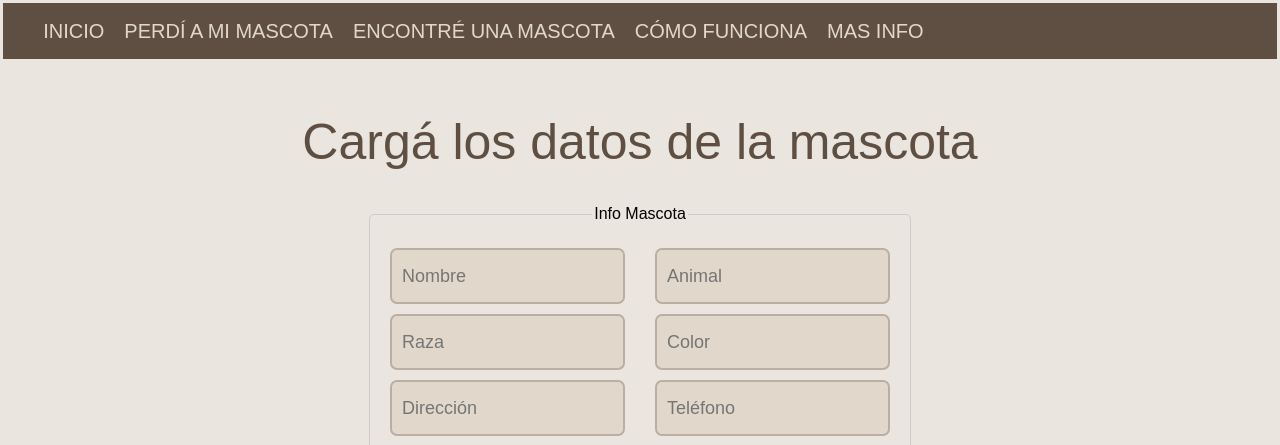
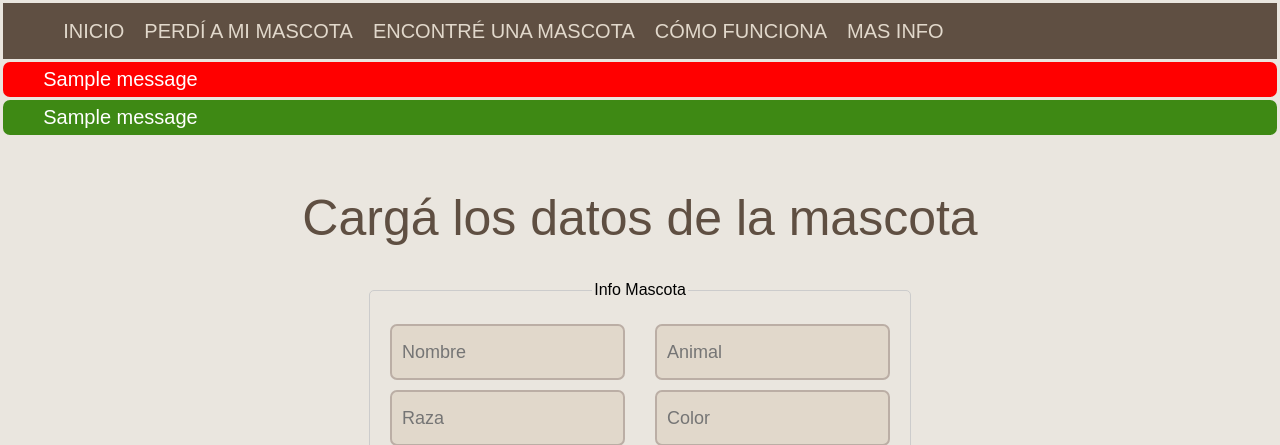
Before and after one commit to Jtissera/mascotas-perdidas, a Flask app: page /encontre_una_mascota in a window 1280 px wide. Shown: the top 445 px of the page. Run offline with Flask 3, Linux system fonts and the light colour scheme; one stand-in notice (Sample message) is shown.

Commit message:
Se agrego la funcion de mostrar un msj de error y de exito al cargar una mascota ID de la tarea: 67183d0c3bc1342b6dd106f6

```diff
--- a/frontend/app.py
+++ b/frontend/app.py
@@ -1,5 +1,5 @@
 import os
-from flask import Flask, render_template, jsonify, request, redirect, url_for
+from flask import Flask, flash, render_template, jsonify, request, redirect, url_for
 import requests
 from werkzeug.utils import secure_filename
 
@@ -8,6 +8,7 @@
 API_URL = "http://localhost:8080/"
 
 app = Flask(__name__)
+app.secret_key = b'_5#y2L"F4Q8z\n\xec]/'
 app.config["UPLOAD_FOLDER"] = UPLOAD_FOLDER
 
 
@@ -65,7 +66,7 @@
             file.save(os.path.join(app.config["UPLOAD_FOLDER"], filename))
             imagen_path = f"static/images/{filename}"
         else:
-            print("archivo no valido")
+            flash("Archivo no valido.", "error")
             return render_template("encontre_una_mascota.html")
 
         direccion = request.form.get("fdireccion")
@@ -93,6 +94,10 @@
                 formulario_data["latitud"] = data["results"][0]["geometry"]["lat"]
                 formulario_data["longitud"] = data["results"][0]["geometry"]["lng"]
 
+            if not data["results"]:
+                flash("No se encontro la dirección ingresada.", "error")
+                return render_template("encontre_una_mascota.html")
+
         except requests.exceptions.RequestException as e:
             print(f"Error al obtener coordenadas: {e}")
             formulario_data["latitud"] = None
@@ -106,7 +111,8 @@
             print(f"Error al enviar los datos a la API: {e}")
             return jsonify({"error": "Hubo un problema al enviar los datos."}), 500
 
-        return render_template("homeV1.html")
+        flash("La mascota se a cargado correctamente.", "success")
+        return render_template("encontre_una_mascota.html")
 
     return render_template("encontre_una_mascota.html")
 
--- a/frontend/static/css/style.css
+++ b/frontend/static/css/style.css
@@ -16,6 +16,8 @@
     background-color: #5F4F42;
     display: flex;
     justify-content: start;
+    padding-left: 20px;
+    padding-right: 20px;
 }
 
 #navbar_content {
@@ -124,6 +126,37 @@
 
 .home_button:hover {
     background-color: #927865;
+}
+
+.errors{
+    list-style: none;
+    height: 35px;
+    background-color: #ff0000;
+    margin: 0px;
+    margin-top: 3px;
+    border-radius: 7px;
+    display: flex;
+    align-items: center;
+}
+.errors_li{
+    color: rgb(255, 255, 255);
+    font-size: 20px;
+    font-weight: 500;
+}
+.success{
+    list-style: none;
+    height: 35px;
+    background-color: #3e8914;
+    margin: 0px;
+    margin-top: 3px;
+    border-radius: 7px;
+    display: flex;
+    align-items: center;
+}
+.success_li{
+    color: rgb(255, 255, 255);
+    font-size: 20px;
+    font-weight: 500;
 }
 
 #title_perdi_container {
@@ -381,6 +414,7 @@
 
 .item {
     background-color: white;
+    width: 100%;
     height: 100%;
     justify-self: center;
     display: flex;
--- a/frontend/templates/base.html
+++ b/frontend/templates/base.html
@@ -6,14 +6,7 @@
     <meta name="viewport" content="width=device-width,initial-scale=1.0">
     <title>{% block title %} {% endblock %}</title>
     <link rel="icon" href="{{ url_for('static', filename='img/favicon.ico" type="image/x-icon') }}">
-    <link rel="shortcut icon" href="{{ url_for('static', filename='img/favicon.ico') }}" type="image/x-icon" />
-    <meta name="description" content="Your description">
-    <meta name="keywords" content="Your keywords">
-    <meta name="author" content="Your name">
-    <meta name="format-detection" content="telephone=no" />
-    <!-- Fuentes -->
     <link rel="stylesheet" href="https://unpkg.com/leaflet@1.9.4/dist/leaflet.css" />
-    <!-- CSS -->
     <link rel="stylesheet" href="{{url_for('static', filename ='css/style.css')}}">
 
     {% block head %} {% endblock %}
--- a/frontend/templates/encontre_una_mascota.html
+++ b/frontend/templates/encontre_una_mascota.html
@@ -1,6 +1,27 @@
 {% extends "base.html" %}
 {% block title%}Encontré una mascota{% endblock %}
 {% block body %}
+
+{% with errors = get_flashed_messages(category_filter=["error"]) %}
+        {% if errors %}
+            <ul class=errors>
+                {% for msg in errors %}
+                    <li class="errors_li">{{ msg }}</li>
+                {% endfor %}
+            </ul>
+        {% endif %}
+    {% endwith %}
+
+{% with succeses = get_flashed_messages(category_filter=["success"]) %}
+    {% if succeses %}
+        <ul class=success>
+            {% for msg in succeses %}
+                <li class="success_li">{{ msg }}</li>
+            {% endfor %}
+        </ul>
+    {% endif %}
+{% endwith %}
+
 <div id="title_perdi_container">
     <h1 id="title_perdi">Cargá los datos de la mascota</h1>
 </div>
```
